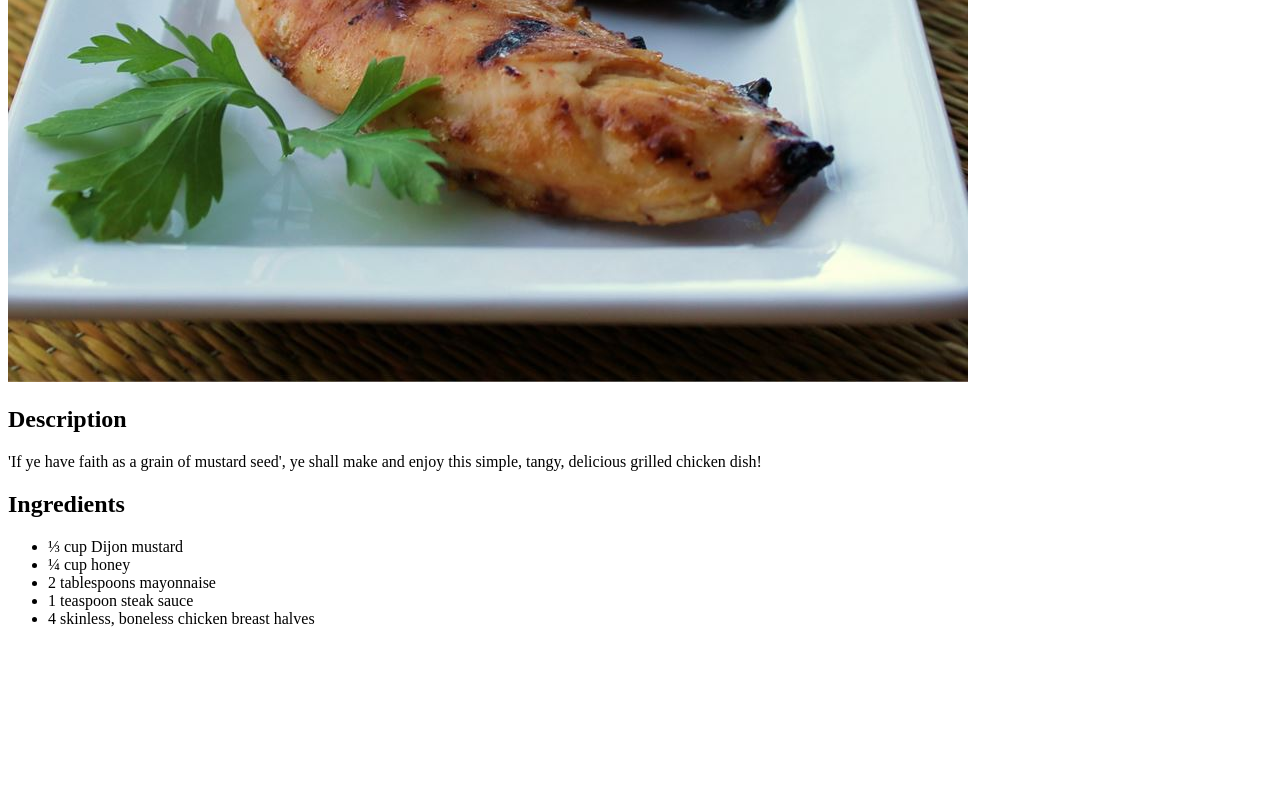
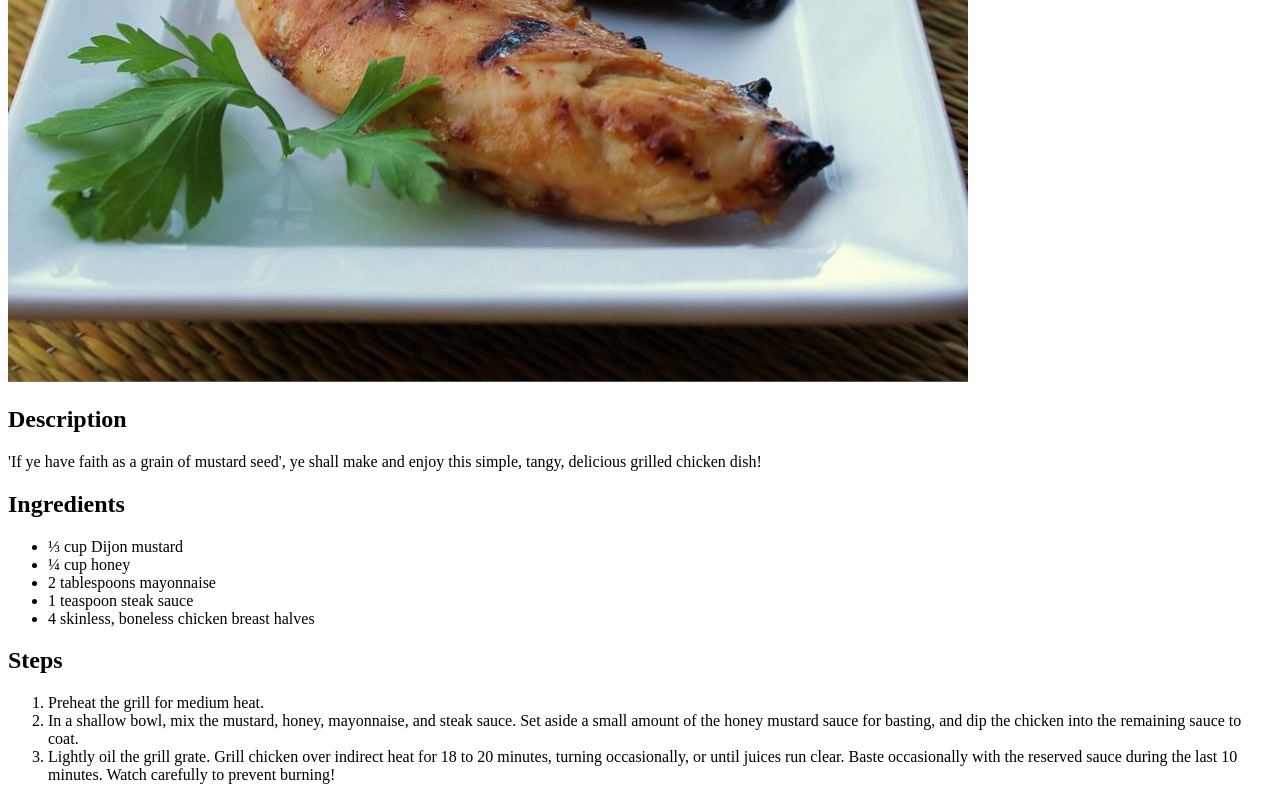
Before and after one commit to prestonh7/odin-recipes, a plain HTML site: page recipes/honey-mustard-grilled-chicken.html in a window 1280 px wide. Shown: the part 658-1458 px from the top of the page. Before the commit the page ends 1302 px from the top, so only its background shows below. Drawn offline with Linux system fonts and the light colour scheme.

Commit message:
Another list

```diff
--- a/recipes/honey-mustard-grilled-chicken.html
+++ b/recipes/honey-mustard-grilled-chicken.html
@@ -23,5 +23,13 @@
         <li>1 teaspoon steak sauce</li>
         <li>4 skinless, boneless chicken breast halves</li>
     </ul>
+
+    <h2>Steps</h2>
+
+    <ol>
+        <li>Preheat the grill for medium heat.</li>
+        <li>In a shallow bowl, mix the mustard, honey, mayonnaise, and steak sauce. Set aside a small amount of the honey mustard sauce for basting, and dip the chicken into the remaining sauce to coat.</li>
+        <li>Lightly oil the grill grate. Grill chicken over indirect heat for 18 to 20 minutes, turning occasionally, or until juices run clear. Baste occasionally with the reserved sauce during the last 10 minutes. Watch carefully to prevent burning!</li>
+    </ol>
 </body>
 </html>
```
